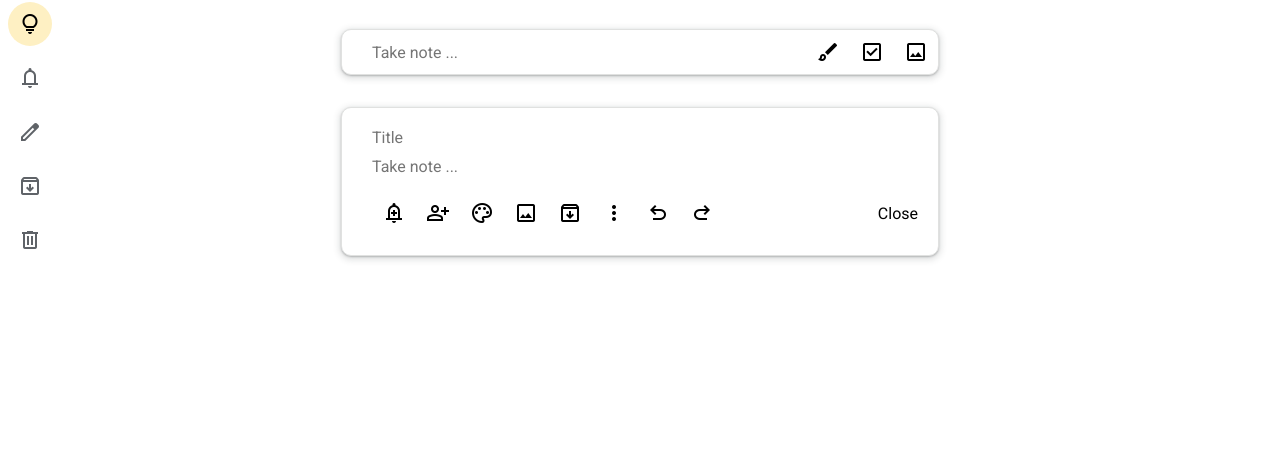
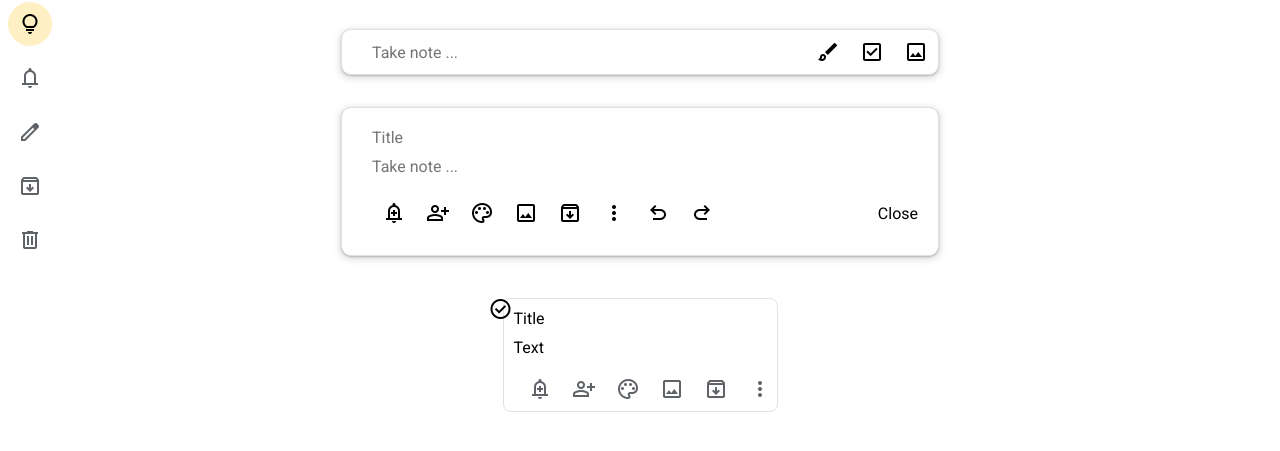
Before and after one commit to Gabriel-Bjay/Google-Keep-Clone, a plain HTML site: page index.html in a window 1280 px wide. Shown: the part 67-518 px from the top of the page. Drawn offline with nearby package versions, Linux system fonts and the light colour scheme.

Commit message:
Added The Note Taking forms

```diff
--- a/index.html
+++ b/index.html
@@ -106,6 +106,8 @@
             </form>
 
         </div>
+
+
         <div class="form-container active-form">
             <form >
                 <input type="text" class="note-title" placeholder="Title">
@@ -135,7 +137,8 @@
                         <div class="tooltip">
                             <span class="material-symbols-outlined hover small-icon">more_vert</span>
                             <span class="tooltip-text">More</span>
-                        </div><div class="tooltip">
+                        </div>
+                        <div class="tooltip">
                             <span class="material-symbols-outlined hover small-icon">undo</span>
                             <span class="tooltip-text">Undo</span>
                         </div>
@@ -151,6 +154,48 @@
             </form>
 
         </div>
+
+        <div class="notes">
+            <div class="note">
+                <span class="material-symbols-outlined check-circle">
+                    check_circle
+                    </span>
+                <div class="title">Title</div>
+                <div class="text">Text</span>
+                <div class="note-footer">
+
+
+                        <div class="tooltip">
+                            <span class="material-symbols-outlined hover small-icon">add_alert</span>
+                            <span class="tooltip-text">Remind Me</span>
+                        </div>
+                        <div class="tooltip">
+                            <span class="material-symbols-outlined hover small-icon">person_add</span>
+                            <span class="tooltip-text">Collaborator</span>
+                        </div>
+                        <div class="tooltip">
+                            <span class="material-symbols-outlined hover small-icon">palette</span>
+                            <span class="tooltip-text">Change Color</span>
+                        </div>
+                        <div class="tooltip">
+                            <span class="material-symbols-outlined hover small-icon">image</span>
+                            <span class="tooltip-text">Add Image</span>
+                        </div>
+                        <div class="tooltip">
+                            <span class="material-symbols-outlined hover small-icon">archive</span>
+                            <span class="tooltip-text">Archive</span>
+                        </div>
+                        <div class="tooltip">
+                            <span class="material-symbols-outlined hover small-icon">more_vert</span>
+                            <span class="tooltip-text">More</span>
+                        </div>
+
+                </div>
+
+
+            </div>
+
+        </div>
     </main>
 </body>
 </html>
--- a/style.css
+++ b/style.css
@@ -131,6 +131,8 @@
 }
 
 
+
+/* The Form Stylings */
 .form-container{
     max-width: 598px;
 
@@ -215,3 +217,47 @@
     color: black;
     font-size: 0.5rem;
 }
+
+/* All notes */
+.notes{
+    display: flex;
+    justify-content: center;
+}
+
+.note{
+    background: #fff;
+    width: 275px;
+    border: 1px solid #e0e1e0;
+    border-radius: 8px;
+    position: relative;
+    margin: 10px;
+
+}
+
+.note .title{
+
+    width: 100%;
+    margin: 10px 0 0 10px;
+}
+.note .text{
+
+    width: 100%;
+    margin: 10px 0 0 10px;
+
+}
+
+ .note-footer .material-symbols-outlined{
+    color: #5f6368;
+}
+
+.note .note-footer {
+    display: flex;
+    margin-top: 10px;
+    padding: 0;
+    justify-content: center;
+}
+.note .check-circle{
+    position: absolute;
+    top: -12px;
+    left: -25px;
+}
```
